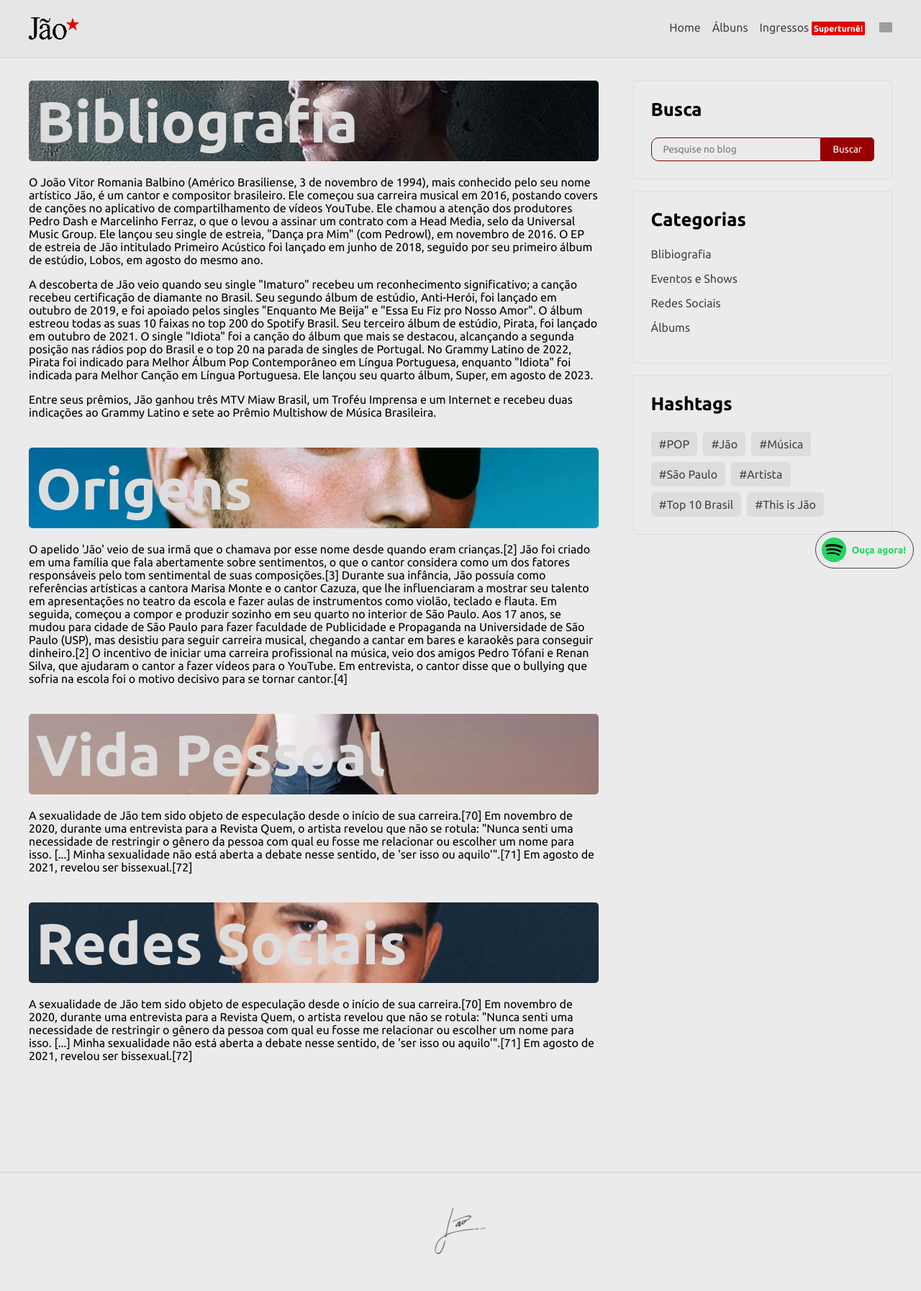
After one commit to LeonardoMarques7/Blog-Viste-FP, a PHP site: page /bibliografia.html in a window 1280 px wide. The commit adds this page. Shown: the whole page at 72% size. Run offline with PHP 8.4, Linux system fonts and the light colour scheme; grey boxes are pictures that could not be loaded.

Commit message:
Add page bibliografia and php

```diff
--- /dev/null
+++ b/bibliografia.html
@@ -0,0 +1,190 @@
+<!DOCTYPE html>
+<html lang="pt-br">
+<head>
+    <meta charset="UTF-8">
+    <meta name="viewport" content="width=device-width, initial-scale=1.0">
+    <title>Blog Jão</title>
+    <link rel="shortcut icon" href="./img/icon-page2.png" type="image/png">
+    <!-- Estilização -->
+    <link id="style-link" rel="stylesheet" href="./css/style.css">
+    <!-- Fontes -->
+    <link rel="preconnect" href="https://fonts.googleapis.com">
+    <link rel="preconnect" href="https://fonts.gstatic.com" crossorigin>
+    <link href="https://fonts.googleapis.com/css2?family=Ubuntu:ital,wght@0,300;0,400;0,500;0,700;1,300;1,400;1,500;1,700&display=swap" rel="stylesheet">
+</head>
+<style>
+    input[type="checkbox"] {
+        appearance: none;
+    }
+
+    label, input[type="checkbox"]:hover {
+        cursor: pointer;
+    }
+
+    #nav-links .img-modo {
+        width: 18px;
+        margin-top: 2px;
+    }
+
+    body {
+        display: none;
+    }
+
+    a b {
+        font-weight: bold;
+        font-size: 12px;
+        border: 1px solid #e50000;
+        padding: 2px;
+        border-radius: 2px;
+        background-color: #e50000;
+        color: #fff;
+        transition: 0.4s;
+    }
+
+    .link-turne:hover b, .link-turne a:hover{
+        color: #fff;
+    }
+
+    a:hover b {
+        border: 1px solid #a70000;
+        background-color: #a70000;
+    }
+
+    #foto-user {
+        width: 24pt;
+        margin-right: 5px;
+    }
+
+    h2 b {
+        font-weight: normal;
+        color: #000;
+    }
+</style>
+<body>
+    <?php
+        $filename = './sec/arq.in';
+        $visitors_file = './sec/visitors.txt';
+        $ip = $_SERVER['REMOTE_ADDR'];
+
+        if (!file_exists($filename)) {
+            file_put_contents($filename, '0');
+        }
+
+        $numero_visitas_atual = (int) file_get_contents($filename);
+        $visitors = [];
+
+        if (file_exists($visitors_file)) {
+            $visitors = unserialize(file_get_contents($visitors_file));
+        }
+
+        if (!in_array($ip, $visitors)) {
+            $numero_visitas_atual++;
+            $visitors[] = $ip;
+            file_put_contents($visitors_file, serialize($visitors));
+            file_put_contents($filename, (string) $numero_visitas_atual);
+        }
+    ?>
+    <header id="home">
+        <nav id="navbar">
+            <div id="navbar-inner">
+                <img src="./img/logo-page-2.png" alt="" id="logo-page">
+                <ul id="nav-links">
+                    <li><a href="#">Home</a></li>
+                    <li><a href="https://www.letras.mus.br/jao/discografia/">Álbuns</a></li>
+                    <li><a href="https://www.sitedojao.com/" class="link-turne">Ingressos <b>Superturnê!</b></a></li>
+                    <li>
+                        <label class="switch">
+                            <input type="checkbox" id="style-toggle">
+                            <img src="./img/modo-escuro.png" id="img" alt="Toggle Image" class="img-modo" data-dark-image="./img/modo-claro.png">
+                        </label>
+                    </li>
+                </ul>
+            </div>
+        </nav>
+        <button class="fixed-spotify">
+            <a href="https://open.spotify.com/intl-pt/artist/59FrDXDVJz0EKqYg39dnT2?si=Kmqw66yPRjOL6roBveQGeA">
+                <div class="row"><img src="./img/spotify-fixed.png" alt="" class="img-spotify"><strong>Ouça agora!</strong></div>
+            </a>
+        </button>
+    </header>
+    <div class="container">
+        <main id="posts-container">
+            <article class="post">
+                <div class="text-img" style="display: flex; align-items: center; background-image: url('./img/f1.jpg'); background-position: center; background-size: cover; border-radius: 5px; margin-bottom: 20px;">
+                    <h3 style="color: #ddd; margin-left: 10px; font-weight: bold; font-size: 60pt; margin-bottom: 10px; margin-top: 10px; padding: 0px;">Bibliografia</h3>
+                </div>
+                <h3 class="title"></h3>
+                <p class="description">
+                    O João Vitor Romania Balbino (Américo Brasiliense, 3 de novembro de 1994), mais conhecido pelo seu nome artístico Jão, é um cantor e compositor brasileiro. Ele começou sua carreira musical em 2016, postando covers de canções no aplicativo de compartilhamento de vídeos YouTube. Ele chamou a atenção dos produtores Pedro Dash e Marcelinho Ferraz, o que o levou a assinar um contrato com a Head Media, selo da Universal Music Group. Ele lançou seu single de estreia, "Dança pra Mim" (com Pedrowl), em novembro de 2016. O EP de estreia de Jão intitulado Primeiro Acústico foi lançado em junho de 2018, seguido por seu primeiro álbum de estúdio, Lobos, em agosto do mesmo ano.
+                </p>
+                <p class="description">
+                    A descoberta de Jão veio quando seu single "Imaturo" recebeu um reconhecimento significativo; a canção recebeu certificação de diamante no Brasil. Seu segundo álbum de estúdio, Anti-Herói, foi lançado em outubro de 2019, e foi apoiado pelos singles "Enquanto Me Beija" e "Essa Eu Fiz pro Nosso Amor". O álbum estreou todas as suas 10 faixas no top 200 do Spotify Brasil. Seu terceiro álbum de estúdio, Pirata, foi lançado em outubro de 2021. O single "Idiota" foi a canção do álbum que mais se destacou, alcançando a segunda posição nas rádios pop do Brasil e o top 20 na parada de singles de Portugal. No Grammy Latino de 2022, Pirata foi indicado para Melhor Álbum Pop Contemporâneo em Língua Portuguesa, enquanto "Idiota" foi indicada para Melhor Canção em Língua Portuguesa. Ele lançou seu quarto álbum, Super, em agosto de 2023.
+                </p>
+                <p class="description">Entre seus prêmios, Jão ganhou três MTV Miaw Brasil, um Troféu Imprensa e um Internet e recebeu duas indicações ao Grammy Latino e sete ao Prêmio Multishow de Música Brasileira.</p>
+            </article>
+            <article class="post">
+                <div class="text-img" style="display: flex; align-items: center; background-image: url('./img/f3.jpg'); background-position: center; background-size: cover; border-radius: 5px; margin-bottom: 20px;">
+                    <h3 style="color: #ddd; margin-left: 10px; font-weight: bold; font-size: 60pt; margin-bottom: 10px; margin-top: 10px; padding: 0px;">Origens</h3>
+                </div>
+                <p class="description">
+                    O apelido 'Jão' veio de sua irmã que o chamava por esse nome desde quando eram crianças.[2] Jão foi criado em uma família que fala abertamente sobre sentimentos, o que o cantor considera como um dos fatores responsáveis pelo tom sentimental de suas composições.[3] Durante sua infância, Jão possuía como referências artísticas a cantora Marisa Monte e o cantor Cazuza, que lhe influenciaram a mostrar seu talento em apresentações no teatro da escola e fazer aulas de instrumentos como violão, teclado e flauta. Em seguida, começou a compor e produzir sozinho em seu quarto no interior de São Paulo. Aos 17 anos, se mudou para cidade de São Paulo para fazer faculdade de Publicidade e Propaganda na Universidade de São Paulo (USP), mas desistiu para seguir carreira musical, chegando a cantar em bares e karaokês para conseguir dinheiro.[2] O incentivo de iniciar uma carreira profissional na música, veio dos amigos Pedro Tófani e Renan Silva, que ajudaram o cantor a fazer vídeos para o YouTube. Em entrevista, o cantor disse que o bullying que sofria na escola foi o motivo decisivo para se tornar cantor.[4]
+                </p>
+            </article>
+            <article class="post">
+                <div class="text-img" style="display: flex; align-items: center; background-image: url('./img/f2.jpg'); background-position: center; background-size: cover; border-radius: 5px; margin-bottom: 20px;">
+                    <h3 style="color: #ddd; margin-left: 10px; font-weight: bold; font-size: 60pt; margin-bottom: 10px; margin-top: 10px; padding: 0px;">Vida Pessoal</h3>
+                </div>
+                <p class="description">
+                    A sexualidade de Jão tem sido objeto de especulação desde o início de sua carreira.[70] Em novembro de 2020, durante uma entrevista para a Revista Quem, o artista revelou que não se rotula: "Nunca senti uma necessidade de restringir o gênero da pessoa com qual eu fosse me relacionar ou escolher um nome para isso. [...] Minha sexualidade não está aberta a debate nesse sentido, de 'ser isso ou aquilo'".[71] Em agosto de 2021, revelou ser bissexual.[72]
+                </p>
+            </article>
+            <article class="post">
+                <div class="text-img" style="display: flex; align-items: center; background-image: url('./img/f4.jpg'); background-position: center; background-size: cover; border-radius: 5px; margin-bottom: 20px;">
+                    <h3 style="color: #ddd; margin-left: 10px; font-weight: bold; font-size: 60pt; margin-bottom: 10px; margin-top: 10px; padding: 0px;">Redes Sociais</h3>
+                </div>
+                <p class="description">
+                    A sexualidade de Jão tem sido objeto de especulação desde o início de sua carreira.[70] Em novembro de 2020, durante uma entrevista para a Revista Quem, o artista revelou que não se rotula: "Nunca senti uma necessidade de restringir o gênero da pessoa com qual eu fosse me relacionar ou escolher um nome para isso. [...] Minha sexualidade não está aberta a debate nesse sentido, de 'ser isso ou aquilo'".[71] Em agosto de 2021, revelou ser bissexual.[72]
+                </p>
+            </article>
+        </main>
+        <aside id="sidebar">
+            <section id="search-bar">
+                <h4>Busca</h4>
+                <form>
+                    <input type="text" placeholder="Pesquise no blog">
+                    <input type="submit" value="Buscar">
+                </form>
+            </section>
+            <section id="categories">
+                <h4>Categorias</h4>
+                <nav>
+                    <ul>
+                        <li><a href="./bibliografia.html" class="active">Blibiografia</a></li>
+                        <li><a href="https://www.sitedojao.com/">Eventos e Shows</a></li>
+                        <li><a href="https://www.instagram.com/jao/">Redes Sociais</a></li>
+                        <li><a href="https://www.letras.mus.br/jao/discografia/">Álbums</a></li>
+                    </ul>
+                </nav>
+            </section>
+            <section id="tags">
+                <h4>Hashtags</h4>
+                <div id="tags-container">
+                    <a href="#">#POP</a>
+                    <a href="#">#Jão</a>
+                    <a href="#">#Música</a>
+                    <a href="#">#São Paulo</a>
+                    <a href="#">#Artista</a>
+                    <a href="#">#Top 10 Brasil</a>
+                    <a href="#">#This is Jão</a>
+                </div>
+            </section>
+        </aside>
+    </div>
+    <footer id="footer">
+        <img src="./img/Jão_signature.png" alt="" id="signature">
+    </footer>
+
+    <script src="./js/script.js"></script>
+    <!-- Finalizando Seção de Projeto de Blog Semântico com HTML5 e CSS3 (23.08.2023) => {19:05}; -->
+</body>
+</html>
--- a/css/style.css
+++ b/css/style.css
@@ -70,7 +70,6 @@ a:hover {
 /* Navbar */
 
 #navbar {
-    padding: 1.5rem 1.5rem;
     border-bottom: 2px solid #ddd;
     background-color: #dddddd5e;
     position: fixed; /* Set the navbar to fixed position */
@@ -83,6 +82,7 @@ a:hover {
     justify-content: space-between;
     max-width: 1200px;
     margin: 0 auto;
+    padding: 1.5rem 1.5rem;
 }
 
 #logo-page {
@@ -137,6 +137,10 @@ a:hover {
 .author {
     color: #333;
     font-weight: bold;
+}
+
+#text-contador {
+    display: block;
 }
 
 /* Barra Lateral */
@@ -257,15 +261,6 @@ a:hover {
     margin-bottom: 1rem;
 }
 
-#navbar-inner {
-    margin-left: 0px;
-    margin-right: 1.5rem;
-}
-
-#navbar #img{
-    margin-right: 1.5rem !important;
-    margin-left: 0px !important;
-}
 
 @media (max-width: 1200px) {
     a b {
@@ -281,6 +276,10 @@ a:hover {
 @media (max-width: 900px) {
     .container {
         flex-wrap: wrap;
+    }
+
+    #text-contador {
+        display: none;
     }
 
     .row strong {
--- /dev/null
+++ b/sec/visitors.txt
@@ -0,0 +1 @@
+a:1:{i:0;s:3:"::1";}
```
Also changed, not shown: css/style-escuro.css (+8 -12 lines), index.php (+24 -6 lines), img/f4.jpg (added), img/icon-page2.png (added), img/logo-super.png (added), sec/contador.php (deleted), 1 other file.
